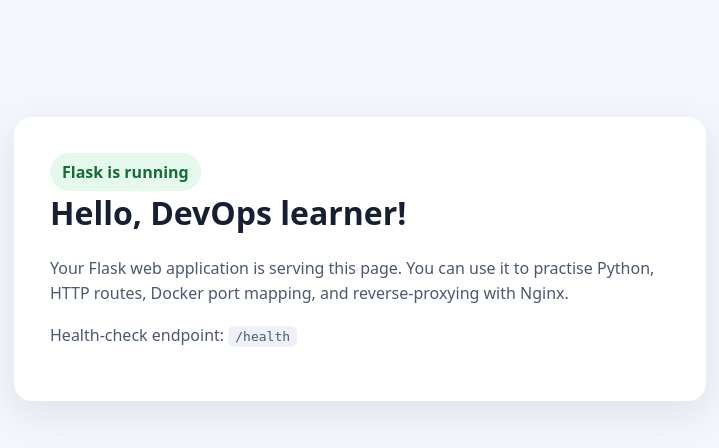
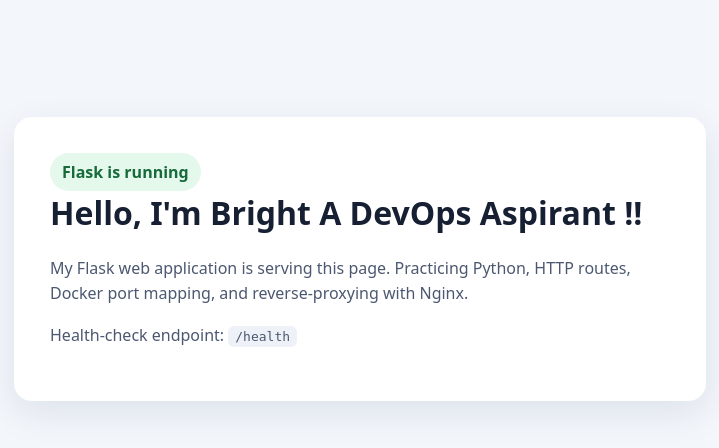
Before and after one commit to Bright-O-Omubo/aws-jenkins-CICD, a Flask app: page / in a window 1280 px wide. Shown: the part 141-589 px from the top of the page, without its empty margins (280-999 px from the left). Run offline with Flask 3, Linux system fonts and the light colour scheme.

Commit message:
initial commit

```diff
--- a/templates/index.html
+++ b/templates/index.html
@@ -20,9 +20,8 @@
 <body>
   <main>
     <span class="status">Flask is running</span>
-    <h1>Hello, DevOps learner!</h1>
-    <p>Your Flask web application is serving this page. You can use it to practise
-       Python, HTTP routes, Docker port mapping, and reverse-proxying with Nginx.</p>
+    <h1>Hello, I'm Bright A DevOps Aspirant !!</h1>
+    <p>My Flask web application is serving this page. Practicing Python, HTTP routes, Docker port mapping, and reverse-proxying with Nginx.</p>
     <p>Health-check endpoint: <code>/health</code></p>
   </main>
 </body>
```
